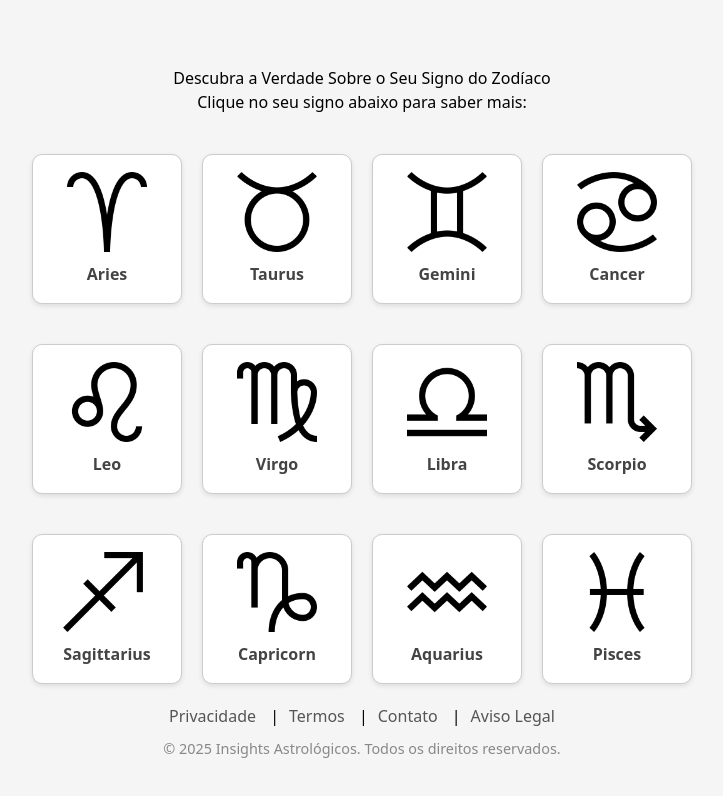
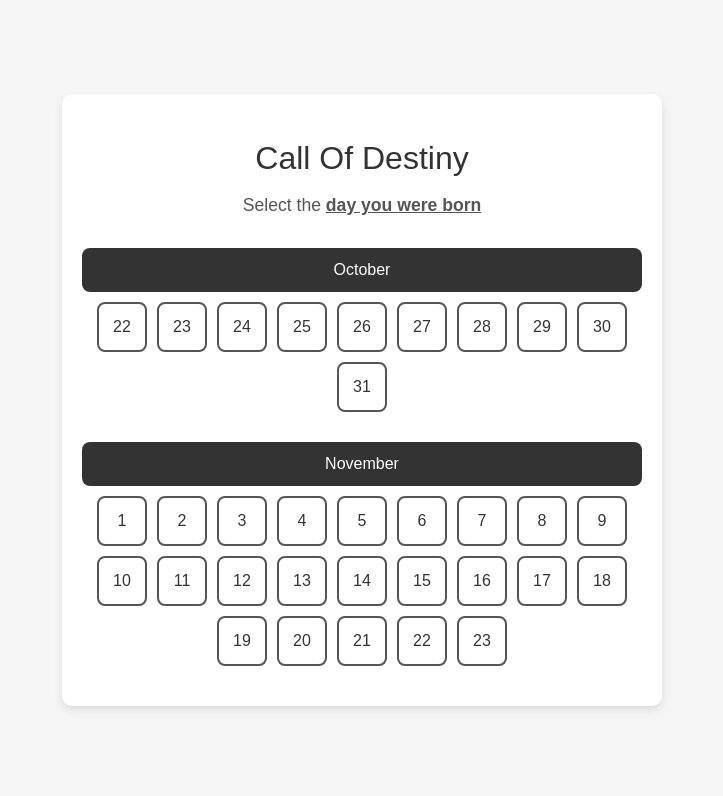
Before and after one commit to viniciusfersil123/oraculum, a React (Vite) app: page /sign/aquarius/day in a window 1280 px wide. Shown: the top 796 px of the page, without its empty margins (278-1001 px from the left). Built offline with nearby package versions, Linux system fonts and the light colour scheme.

Commit message:
adds form routing logic

```diff
--- a/src/App.jsx
+++ b/src/App.jsx
@@ -1,23 +1,21 @@
-import React from 'react';
-import ZodiacGrid from './components/ZodiacGrid';
-import Footer from './components/Footer';
-import './App.css';
+// App.jsx
+import React from "react";
+import { BrowserRouter as Router, Routes, Route } from "react-router-dom";
+import ZodiacGrid from "./pages/ZodiacGrid";
+import SignForm from "./pages/SignForm";
+import DecadeForm from "./pages/DecadeForm";
+import FinalPage from "./pages/FinalPage";
 
 function App() {
   return (
-    <div className="container">
-      {/* Header */}
-      <header className="text-center pt-4">
-        <h1>Descubra a Verdade Sobre o Seu Signo do Zodíaco</h1>
-        <h2>Clique no seu signo abaixo para saber mais:</h2>
-      </header>
-
-      {/* Zodiac Signs Grid */}
-      <ZodiacGrid />
-
-      {/* Footer */}
-      <Footer />
-    </div>
+    <Router>
+      <Routes>
+        <Route path="/" element={<ZodiacGrid />} />
+        <Route path="/sign/:signName/day" element={<SignForm />} />
+        <Route path="/sign/:signName/decade" element={<DecadeForm />} />
+        <Route path="/sign/:signName/final" element={<FinalPage />} />
+      </Routes>
+    </Router>
   );
 }
 
--- a/src/components/Footer.jsx
+++ b/src/components/Footer.jsx
@@ -1,14 +1,13 @@
-// src/components/Footer.jsx
 import React from 'react';
 
 function Footer() {
   return (
     <footer className="text-center mt-5">
-      <a href="/privacy">Privacidade</a> |
-      <a href="/terms">Termos</a> |
-      <a href="/contact">Contato</a> |
-      <a href="/disclaimer">Aviso Legal</a>
-      <p>&copy; 2025 Insights Astrológicos. Todos os direitos reservados.</p>
+      <a href="/privacy">Privacy</a> |
+      <a href="/terms">Terms</a> |
+      <a href="/contact">Contact</a> |
+      <a href="/disclaimer">Disclaimer</a>
+      <p>&copy; 2025 Astrology Insights. All rights reserved.</p>
     </footer>
   );
 }
--- /dev/null
+++ b/src/pages/DecadeForm.css
@@ -0,0 +1,72 @@
+
+.decade-container {
+    text-align: center;
+    padding: 40px 20px;
+    background-color: #fff;
+    max-width: 600px;
+    margin: 50px auto;
+    border-radius: 10px;
+    box-shadow: 0 4px 8px rgba(0, 0, 0, 0.1);
+  }
+
+  h2 {
+    font-size: 2rem;
+    margin-bottom: 10px;
+    color: #333;
+  }
+
+  p {
+    font-size: 1.1rem;
+    color: #555;
+  }
+
+  .decades-grid {
+    display: flex;
+    flex-wrap: wrap;
+    justify-content: center;
+    gap: 10px;
+    margin-top: 20px;
+  }
+
+  .decade-button {
+    width: 100px;
+    height: 50px;
+    border: 2px solid #555;
+    background-color: #fff;
+    color: #333;
+    border-radius: 8px;
+    font-size: 1rem;
+    cursor: pointer;
+    transition: background-color 0.3s, transform 0.2s;
+  }
+
+  .decade-button:hover {
+    background-color: #ddd;
+    transform: scale(1.1);
+  }
+
+  .decade-button.selected {
+    background-color: #6a5acd;
+    color: #fff;
+    border-color: #6a5acd;
+  }
+
+  @media (max-width: 600px) {
+    .decade-button {
+      width: 80px;
+      height: 40px;
+      font-size: 0.9rem;
+    }
+
+    .decade-container {
+      padding: 20px;
+    }
+
+    h2 {
+      font-size: 1.5rem;
+    }
+
+    p {
+      font-size: 1rem;
+    }
+  }
--- /dev/null
+++ b/src/pages/DecadeForm.jsx
@@ -0,0 +1,42 @@
+import React, { useState } from 'react';
+import { useNavigate, useParams, useSearchParams } from 'react-router-dom';
+import './DecadeForm.css';
+
+function DecadeForm() {
+  const { signName } = useParams();
+  const [searchParams] = useSearchParams();
+  const navigate = useNavigate();
+  const day = searchParams.get('day');
+  const [selectedDecade, setSelectedDecade] = useState(null);
+
+  const decades = [
+    '1900s', '1910s', '1920s', '1930s',
+    '1940s', '1950s', '1960s', '1970s',
+    '1980s', '1990s', '2000s', '2010s'
+  ];
+
+  const handleDecadeClick = (decade) => {
+    setSelectedDecade(decade);
+    navigate(`/sign/${signName}/final?day=${day}&decade=${decade}`);
+  };
+
+  return (
+    <div className="decade-container">
+      <h2>Call Of Destiny</h2>
+      <p>Select the <strong><u>decade you were born</u></strong></p>
+      <div className="decades-grid">
+        {decades.map((decade) => (
+          <button
+            key={decade}
+            className={`decade-button ${selectedDecade === decade ? 'selected' : ''}`}
+            onClick={() => handleDecadeClick(decade)}
+          >
+            {decade}
+          </button>
+        ))}
+      </div>
+    </div>
+  );
+}
+
+export default DecadeForm;
--- /dev/null
+++ b/src/pages/FinalPage.jsx
@@ -0,0 +1,20 @@
+import React from 'react';
+import { useParams, useSearchParams } from 'react-router-dom';
+
+function FinalPage() {
+  const { signName } = useParams();
+  const [searchParams] = useSearchParams();
+  const day = searchParams.get('day');
+  const decade = searchParams.get('decade');
+
+  return (
+    <div className="final-container">
+      <h2>Call Of Destiny</h2>
+      <h3>Your Sign: {signName}</h3>
+      <h3>Day of Birth: {day}</h3>
+      <h3>Decade of Birth: {decade}</h3>
+    </div>
+  );
+}
+
+export default FinalPage;
--- /dev/null
+++ b/src/pages/SignForm.css
@@ -0,0 +1,90 @@
+
+body {
+    font-family: 'Arial', sans-serif;
+    background-color: #f4f4f9;
+    margin: 0;
+    padding: 0;
+  }
+
+  .form-container {
+    text-align: center;
+    padding: 40px 20px;
+    background-color: #fff;
+    max-width: 600px;
+    margin: 50px auto;
+    border-radius: 10px;
+    box-shadow: 0 4px 8px rgba(0, 0, 0, 0.1);
+  }
+
+  h2 {
+    font-size: 2rem;
+    margin-bottom: 10px;
+    color: #333;
+  }
+
+  p {
+    font-size: 1.1rem;
+    color: #555;
+  }
+
+  .month-section {
+    margin-top: 30px;
+  }
+
+  .month-section h3 {
+    background-color: #333;
+    color: #fff;
+    padding: 10px;
+    border-radius: 8px;
+  }
+
+  .days-grid {
+    display: flex;
+    flex-wrap: wrap;
+    justify-content: center;
+    gap: 10px;
+    margin-top: 10px;
+  }
+
+  .day-button {
+    width: 50px;
+    height: 50px;
+    border: 2px solid #555;
+    background-color: #fff;
+    color: #333;
+    border-radius: 8px;
+    font-size: 1rem;
+    cursor: pointer;
+    transition: background-color 0.3s, transform 0.2s;
+  }
+
+  .day-button:hover {
+    background-color: #ddd;
+    transform: scale(1.1);
+  }
+
+  .day-button.selected {
+    background-color: #6a5acd;
+    color: #fff;
+    border-color: #6a5acd;
+  }
+
+  @media (max-width: 600px) {
+    .day-button {
+      width: 40px;
+      height: 40px;
+      font-size: 0.9rem;
+    }
+
+    .form-container {
+      padding: 20px;
+    }
+
+    h2 {
+      font-size: 1.5rem;
+    }
+
+    p {
+      font-size: 1rem;
+    }
+  }
--- /dev/null
+++ b/src/pages/SignForm.jsx
@@ -0,0 +1,45 @@
+// SignForm.jsx
+import React, { useState } from 'react';
+import { useNavigate, useParams } from 'react-router-dom';
+import './SignForm.css';
+
+function SignForm() {
+  const { signName } = useParams();
+  const navigate = useNavigate();
+  const [selectedDay, setSelectedDay] = useState(null);
+
+  const handleDayClick = (day) => {
+    setSelectedDay(day);
+    navigate(`/sign/${signName}/decade?day=${day}`);
+  };
+
+  const mockMonths = [
+    { month: 'October', days: [22, 23, 24, 25, 26, 27, 28, 29, 30, 31] },
+    { month: 'November', days: [1, 2, 3, 4, 5, 6, 7, 8, 9, 10, 11, 12, 13, 14, 15, 16, 17, 18, 19, 20, 21, 22, 23] }
+  ];
+
+  return (
+    <div className="form-container">
+      <h2>Call Of Destiny</h2>
+      <p>Select the <strong><u>day you were born</u></strong></p>
+      {mockMonths.map((monthData) => (
+        <div key={monthData.month} className="month-section">
+          <h3>{monthData.month}</h3>
+          <div className="days-grid">
+            {monthData.days.map((day) => (
+              <button
+                key={day}
+                className={`day-button ${selectedDay === day ? 'selected' : ''}`}
+                onClick={() => handleDayClick(day)}
+              >
+                {day}
+              </button>
+            ))}
+          </div>
+        </div>
+      ))}
+    </div>
+  );
+}
+
+export default SignForm;
--- a/src/components/ZodiacGrid.jsx
+++ b/src/pages/ZodiacGrid.jsx
@@ -1,11 +1,10 @@
-// src/components/ZodiacGrid.jsx
 import React from 'react';
 import '../App.css';
 
 const zodiacSigns = [
-    'Aries', 'Taurus', 'Gemini', 'Cancer',
-    'Leo', 'Virgo', 'Libra', 'Scorpio',
-    'Sagittarius', 'Capricorn', 'Aquarius', 'Pisces'
+  'Aries', 'Taurus', 'Gemini', 'Cancer',
+  'Leo', 'Virgo', 'Libra', 'Scorpio',
+  'Sagittarius', 'Capricorn', 'Aquarius', 'Pisces'
 ];
 
 function ZodiacGrid() {
@@ -13,7 +12,8 @@ function ZodiacGrid() {
     <section id="zodiac-grid" className="grid">
       {zodiacSigns.map((sign) => (
         <div key={sign} className="zodiac-sign">
-          <a href={`/sign/${sign.toLowerCase()}`}>
+          {/* Corrected URL to include '/day' */}
+          <a href={`/sign/${sign.toLowerCase()}/day`}>
             <img src={`/assets/${sign.toLowerCase()}.png`} alt={sign} />
             <p>{sign}</p>
           </a>
```
